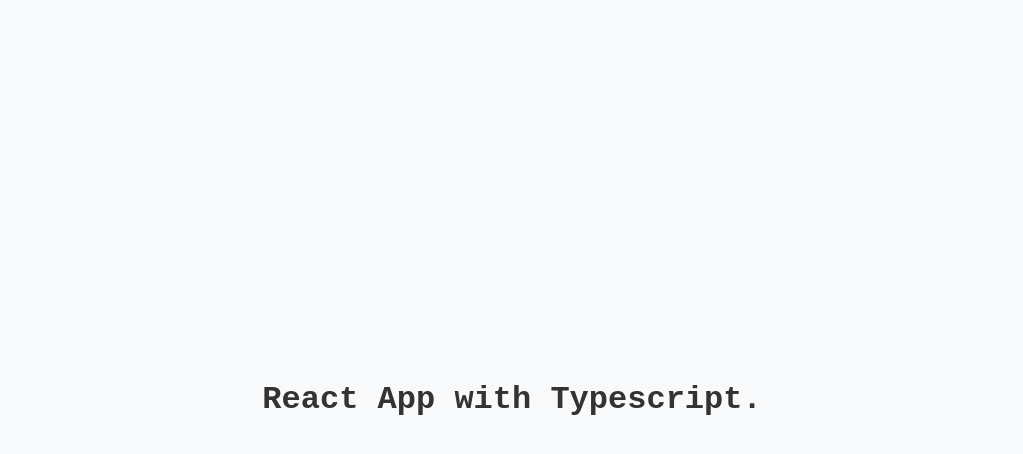
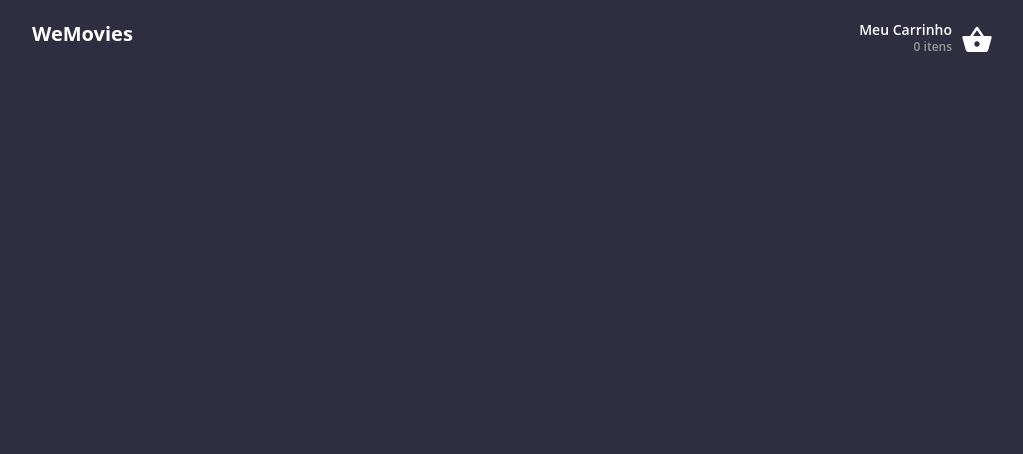
Before and after one commit to palhau/WeMovies, a React (Create React App) app: page / in a window 1280 px wide. Shown: the top 454 px of the page, without its empty margins (128-1151 px from the left). Built offline with nearby package versions, Linux system fonts and the light colour scheme.

Commit message:
feat: created project header and added router

```diff
--- a/package.json
+++ b/package.json
@@ -12,6 +12,7 @@
 		"@types/react-dom": "^18.2.8",
 		"react": "^18.2.0",
 		"react-dom": "^18.2.0",
+		"react-router-dom": "^6.16.0",
 		"react-scripts": "5.0.1",
 		"styled-components": "^6.0.8",
 		"typescript": "*",
--- a/src/App.tsx
+++ b/src/App.tsx
@@ -1,13 +1,13 @@
 import React from 'react';
-import GlobalStyles from './styles/global';
+import Header from 'components/Header';
+
+const itemsOnCart = 0;
 
 function App() {
 	return (
 		<>
-			<GlobalStyles />
-			<div className="App">
-				<h1>React App with Typescript.</h1>
-			</div>
+			<Header itemsCart={itemsOnCart} />
+			<div className="App"></div>
 		</>
 	);
 }
--- /dev/null
+++ b/src/assets/cartIcon.tsx
@@ -0,0 +1,20 @@
+import React from 'react';
+
+function CartIcon() {
+	return (
+		<svg
+			xmlns="http://www.w3.org/2000/svg"
+			width="30"
+			height="26"
+			fill="none"
+			viewBox="0 0 30 26"
+		>
+			<path
+				fill="#fff"
+				d="M21.952 10l-5.837-8.747a1.323 1.323 0 00-1.106-.56c-.426 0-.853.187-1.106.574L8.066 10H1.683c-.733 0-1.332.6-1.332 1.333 0 .12.013.24.053.36l3.385 12.36A2.65 2.65 0 006.347 26h17.324a2.678 2.678 0 002.572-1.947l3.385-12.36.04-.36c0-.733-.6-1.333-1.333-1.333h-6.383zm-10.94 0l3.997-5.867L19.007 10H11.01zm3.997 10.667A2.674 2.674 0 0112.344 18c0-1.467 1.2-2.667 2.665-2.667 1.466 0 2.665 1.2 2.665 2.667 0 1.467-1.2 2.667-2.665 2.667z"
+			></path>
+		</svg>
+	);
+}
+
+export default CartIcon;
--- /dev/null
+++ b/src/components/Header.styles.ts
@@ -0,0 +1,45 @@
+import styled from 'styled-components';
+
+export const Wrapper = styled.section`
+	display: flex;
+	flex-direction: row;
+	justify-content: space-between;
+	width: 960px;
+	height: 74px;
+`;
+
+export const Title = styled.h1`
+	font-size: 20px;
+	font-weight: 700;
+	line-height: 27.24px;
+`;
+
+export const CartWrapper = styled.div`
+	display: flex;
+	flex-direction: row;
+	justify-content: space-between;
+	align-items: center;
+	width: 135.93px;
+	height: 38px;
+`;
+
+export const CartTextBlock = styled.div`
+	display: flex;
+	flex-direction: column;
+	text-align: right;
+	width: 95.95px;
+	height: 38px;
+`;
+
+export const CartTitle = styled.span`
+	font-size: 14px;
+	font-weight: 600;
+	line-height: 19.07px;
+`;
+
+export const CartItemsCounter = styled.span`
+	font-size: 12px;
+	font-weight: 600;
+	line-height: 16.34px;
+	color: #999999;
+`;
--- /dev/null
+++ b/src/components/Header.tsx
@@ -0,0 +1,31 @@
+import React from 'react';
+import {
+	CartItemsCounter,
+	CartTextBlock,
+	CartTitle,
+	CartWrapper,
+	Title,
+	Wrapper,
+} from './Header.styles';
+import CartIcon from 'assets/cartIcon';
+
+interface HeaderProps {
+	itemsCart?: number;
+}
+
+const Header = ({ itemsCart }: HeaderProps) => {
+	return (
+		<Wrapper>
+			<Title>WeMovies</Title>
+			<CartWrapper>
+				<CartTextBlock>
+					<CartTitle>Meu Carrinho</CartTitle>
+					<CartItemsCounter>{itemsCart} itens</CartItemsCounter>
+				</CartTextBlock>
+				<CartIcon />
+			</CartWrapper>
+		</Wrapper>
+	);
+};
+
+export default Header;
--- a/src/index.tsx
+++ b/src/index.tsx
@@ -1,15 +1,20 @@
 import React from 'react';
 import ReactDOM from 'react-dom/client';
-import App from './App';
 import reportWebVitals from './reportWebVitals';
+import { BrowserRouter, Routes, Route } from 'react-router-dom';
+import App from 'App';
+import GlobalStyles from 'styles/global';
 
 const root = ReactDOM.createRoot(
 	document.getElementById('root') as HTMLElement
 );
 root.render(
-	<React.StrictMode>
-		<App />
-	</React.StrictMode>
+	<BrowserRouter>
+		<GlobalStyles />
+		<Routes>
+			<Route path="/" element={<App />} />
+		</Routes>
+	</BrowserRouter>
 );
 
 reportWebVitals();
--- a/src/styles/global/index.tsx
+++ b/src/styles/global/index.tsx
@@ -14,17 +14,17 @@ body, h1, h2, h3, p, ul, ol, li {
 
 /* Apply a base font size and family */
 body {
-  font-family: 'Courier New', monospace;
+  font-family: Open Sans;
   font-size: 16px;
   line-height: 1.5;
 }
 
 /* Define global colors */
 :root {
-  --primary-color: #007bff;
-  --secondary-color: #6c757d;
-  --background-color: #f8f9fa;
-  --text-color: #333;
+  --primary-color: #009EDD;
+  --secondary-color: #039B00;
+  --background-color: #2F2E41;
+  --text-color: #FFFFFF;
 }
 
 /* Apply global styles to common HTML elements */
@@ -48,7 +48,6 @@ a:hover {
   display: flex;
   flex-direction: column;
   align-items: center;
-  justify-content: center;
   min-height: 100vh;
   padding: 20px;
 }
--- a/tsconfig.json
+++ b/tsconfig.json
@@ -14,7 +14,9 @@
 		"resolveJsonModule": true,
 		"isolatedModules": true,
 		"noEmit": true,
-		"jsx": "react-jsx"
+		"jsx": "react-jsx",
+		"baseUrl": "./src"
 	},
-	"include": ["src"]
+	"include": ["src"],
+	"exclude": ["node_modules"]
 }
```
Also changed, not shown: .eslintrc.json, 1 other file (tests, documents, lock files or other folders).
